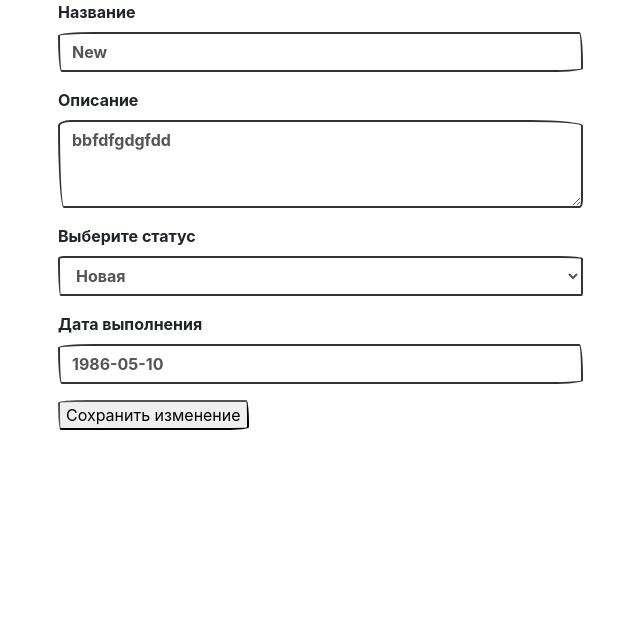
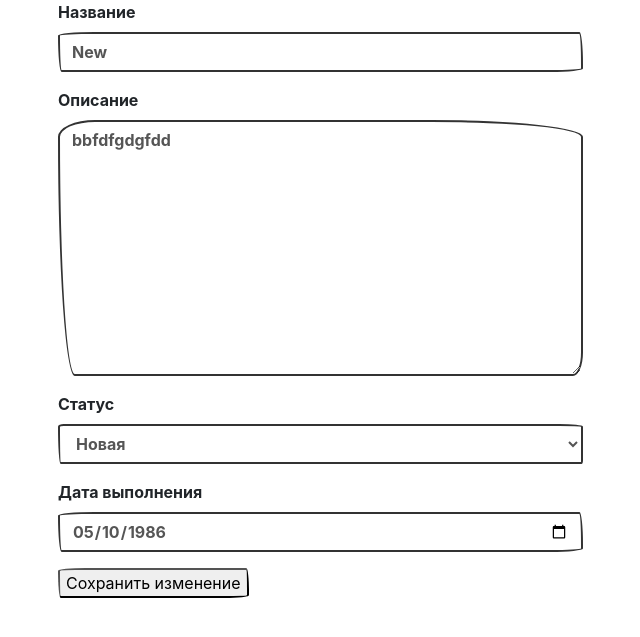
Before and after one commit to jomagsm/to_do_list, a Django app: page /edit/23/ in a window 1280 px wide. Shown: the part 60-697 px from the top of the page, without its empty margins (42-682 px from the left). Run offline with Django 3.2, Linux system fonts and the light colour scheme; data comes from the database, SQL or seed files in the repository; some libraries are stand-ins or nearby versions; some web fonts are replaced.

Commit message:
Исправил код все работает. Осталось только сделать красивее верстку (страницу удаления подверждения)

```diff
--- a/source/main/urls.py
+++ b/source/main/urls.py
@@ -16,7 +16,7 @@ Including another URLconf
 from django.contrib import admin
 from django.urls import path
 
-from webapp.views import index_view, add_new, find, delete, edit
+from webapp.views import index_view, add_new, find, delete, edit, multi_delete
 
 urlpatterns = [
     path('admin/', admin.site.urls),
@@ -24,5 +24,6 @@ urlpatterns = [
     path('articles/add/', add_new, name='article_new'),
     path('view/<int:pk>/', find, name='find'),
     path('delete/<int:pk>/', delete, name='delete'),
-    path('edit/<int:pk>/', edit, name='edit')
+    path('edit/<int:pk>/', edit, name='edit'),
+    path('multi_delete/',multi_delete, name='multi_delete')
 ]
--- a/source/webapp/forms.py
+++ b/source/webapp/forms.py
@@ -7,7 +7,7 @@ default_status = STATUS_CHOICE[0][0]
 
 
 class ArticleForm(forms.Form):
-    name = forms.CharField(max_length=1000, required=True, label='Название')
-    description = forms.CharField(max_length=3000, required=True, label='Описание', widget=forms.Textarea)
-    status = forms.ChoiceField(choices=STATUS_CHOICE, required=True, initial=default_status, label='Статус')
-    create_at = forms.DateField(required=False, label=' Дата выполнения', widget=DateInput)
+    name = forms.CharField(max_length=1000, required=True, label='Название', widget=forms.TextInput(attrs={'class': "form-control"}))
+    description = forms.CharField(max_length=3000, required=True, label='Описание', widget=forms.Textarea(attrs={'class': "form-control"}))
+    status = forms.ChoiceField(choices=STATUS_CHOICE, required=True, initial=default_status, label='Статус', widget=forms.Select(attrs={'class': "form-control"}))
+    create_at = forms.DateField(required=False, label=' Дата выполнения', widget=DateInput(attrs={'class': "form-control", 'type': 'date'}))
--- a/source/webapp/static/css/style.css
+++ b/source/webapp/static/css/style.css
@@ -1,3 +1,6 @@
 .description{
     white-space: pre
 }
+.error {
+    color: red;
+}
--- a/source/webapp/templates/edit.html
+++ b/source/webapp/templates/edit.html
@@ -5,42 +5,13 @@
 <div class="col-6">
 <form action="{% url 'edit' article.pk %}" method="POST">
     {% csrf_token %}
-    <div class="form-group">
-        <div class="form-group">
-            <label for="name">Название</label>
-            <input type="text" name="name" class="form-control" id="name" placeholder="Введите название" value="{{ article.name }}">
-            {% for error in form.name.errors %}
-            <p>{{ error }}</p>
-            {% endfor %}
-        </div>
-    </div>
-    <div class="form-group">
-        <label for="description">Описание</label>
-        <textarea class="form-control" name="description" id="form-description" rows="3">{{ article.description }}</textarea>
-        {% for error in form.description.errors %}
-            <p>{{ error }}</p>
-            {% endfor %}
-    </div>
-    <div class="form-group">
-        <label for="select_status">Выберите статус</label>
-        <select class="form-control" name="status" id="select_status">
-            {% for value, label in choice %}
-                <option value="{{ value }}"
-                    {% if value == article.status %}selected{% endif %}>
-                {{ label }}</option>
-        {% endfor %}
-        </select>
-    {% for error in form.description.errors %}
-            <p>{{ error }}</p>
-            {% endfor %}
-    </div>
-    <div class="form-group">
-            <label for="finish_data">Дата выполнения</label>
-            <input type="text" class="form-control" name="create_at" id="finish_data" value="{{ create_at }}" placeholder="YYYY-mm-dd">
-               {% for error in form.create_at.errors %}
-                <p>{{ error }}</p>
-            {% endfor %}
-    </div>
+    {% for field in form %}
+    {% include 'partial/article_form.html' with form=field %}
+    {% endfor %}
+{#    {% include 'partial/article_form.html' with form=form.name %}#}
+{#    {% include 'partial/article_form.html' with form=form.description %}#}
+{#    {% include 'partial/article_form.html' with form=form.status %}#}
+{#    {% include 'partial/article_form.html' with form=form.create_at %}#}
     <input type="submit" value="Сохранить изменение">
 </form>
 </div>
--- a/source/webapp/templates/partial/article_form.html
+++ b/source/webapp/templates/partial/article_form.html
@@ -1,38 +1,13 @@
- {% csrf_token %}
-    <div class="form-group">
+<div class="form-group">
         <div class="form-group">
-            <label for="name">Название</label>
-            {% if errors.name %}
-            <input type="text" name="name" class="form-control" id="name" placeholder="Введите название"
-                   value="{{ article.name }}">
-                <p class="form-error">{{ errors.name }}</p>
-            {% else %}
-                <input type="text" name="name" class="form-control" id="name" placeholder="Введите название"
-                   value="{{ article.name }}">
-            {% endif %}
+            <label for="name">{{ form.label}}</label>
+{#                <input type="text" name="{{ form.name.name }}" class="form-control" id="name" placeholder="Введите название"#}
+{#                   value="{{ form.name.value }}">#}
+            <p>{{ form }}</p>
+            {% for error in form.errors %}
+            <p class="text-danger">{{ error }}</p>
+            {% endfor %}
+
+
         </div>
     </div>
-    <div class="form-group">
-        <label for="form-description">Описание</label>
-        {% if errors.description %}
-            <textarea class="form-control" name="form-description" id="form-description" rows="3">
-                {{ article.description }}</textarea>
-            <p class="form-error">{{ errors.decription }}</p>
-            {% else %}
-        <textarea class="form-control" name="form-description" id="form-description" rows="3">
-            {{ article.description }}</textarea>
-        {% endif %}
-    </div>
-    <div class="form-group">
-        <label for="select_status">Выберите статус</label>
-        <select class="form-control" name="select_status" id="select_status">
-            {% for i in choice %}#}
-            <option value="{{ i.0 }}">{{ i.1 }}</option>
-        {% endfor %}
-        </select>
-    </div>
-    <div class="form-group">
-            <label for="finish_data">Дата выполнения</label>
-        <input type="text" class="form-control" name="finish_data" id="finish_data" placeholder="YYYY-mm-dd"
-               value="{{ create_at }}">
-    </div>
--- a/source/webapp/views.py
+++ b/source/webapp/views.py
@@ -1,4 +1,4 @@
-from django.http import HttpResponseNotAllowed
+from django.http import HttpResponseNotAllowed, QueryDict
 from django.shortcuts import render, get_object_or_404, redirect
 
 from webapp.forms import ArticleForm
@@ -15,7 +15,6 @@ def index_view(request):
 def add_new(request):
     choice = STATUS_CHOICE
     if request.method == 'POST':
-        errors = {}
         form = ArticleForm(data=request.POST)
         if form.is_valid():
             article = Article.objects.create(
@@ -26,10 +25,12 @@ def add_new(request):
             return redirect('find', pk=article.pk)
         else:
             return render(request, 'add_new.html', context={
-                'form': form
+                'form': form,
+                'choice':choice
             })
     return render(request, 'add_new.html', context={
-        'choice': choice
+        'choice': choice,
+        'form': ArticleForm()
     })
 
 
@@ -97,3 +98,9 @@ def edit(request, pk):
             })
     else:
          return HttpResponseNotAllowed(permitted_methods=['GET', 'POST'])
+
+
+def multi_delete(request):
+    data= request.POST.getlist('id')
+    Article.objects.filter(pk__in=data).delete()
+    return redirect('index')
```
Also changed, not shown: source/webapp/templates/add_new.html (+8 -36 lines), source/webapp/templates/index.html (+6 -1 lines).
